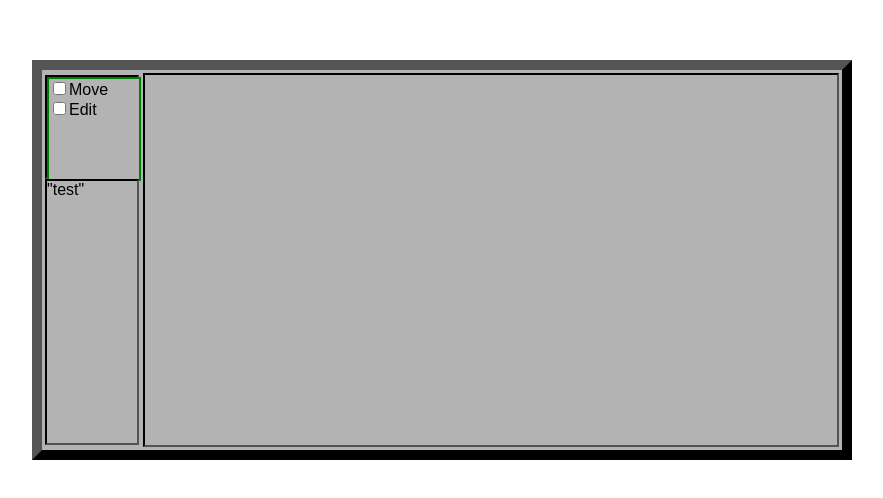
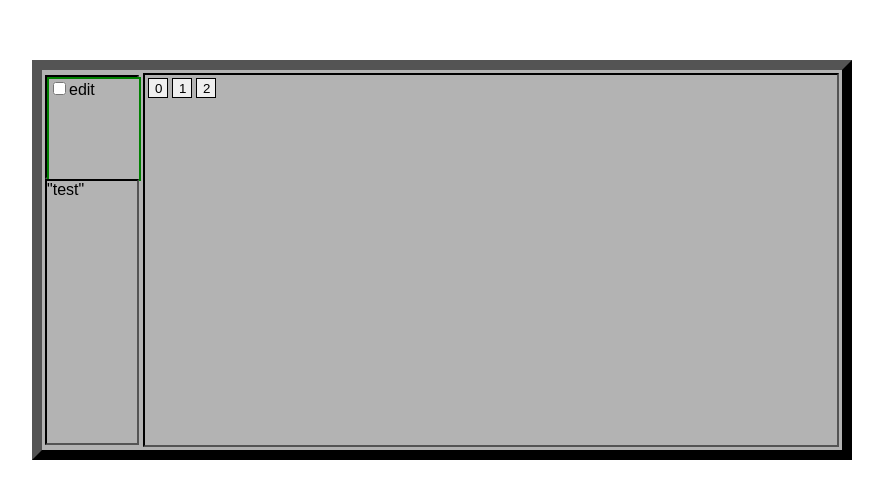
Before and after one commit to segatank/unit-board-react, a React (Create React App) app: page / in a window 1280 px wide. Shown: the part 140-638 px from the top of the page, without its empty margins (198-1081 px from the left). Built offline with nearby package versions, Linux system fonts and the light colour scheme.

Commit message:
removed some trash and rework of checkbox component

```diff
--- a/public/index.html
+++ b/public/index.html
@@ -26,10 +26,7 @@
       You need to enable JavaScript to run this app.
     </noscript>
     <div id="root"></div>
-    <div id="board-base"></div>
-    <div id="board-item-switch-mode"></div>
-    <div id="board-item-units-panel"></div>
-    <div id="board-item-board-matrix"></div>
+
     <!--
       This HTML file is a template.
       If you open it directly in the browser, you will see an empty page.
--- a/src/BaseBoard.js
+++ b/src/BaseBoard.js
@@ -5,25 +5,17 @@ import BoardMatrix from './board_matrix/BoardMatrix';
 import UnitPanel from './unit_panel/UnitPanel';
 
 class BaseBoard extends Component {
-
-  renderSwitcher(i) {
-    return (
-      <BoardSwitcher/>
-    );
+  constructor (props) {
+    super(props);
+    this.state = {
+      "edit" : false
+    }
   }
 
-  renderUnitPanel () {
-    return(
-      <UnitPanel/>
-    );
+  editToggler = () => {
+    this.setState({edit : !this.state.edit});
   }
 
-  renderMatrix() {
-    return( <div>
-      {BoardMatrix}
-      </div>
-    );
-  }
 
   render() {
     return (
@@ -33,15 +25,20 @@ class BaseBoard extends Component {
             <tr>
               <td>
                 <div className="TogglerWrapper">
-                  {this.renderSwitcher (0)}
+                    <BoardSwitcher
+                      editToggler = {this.editToggler}
+                      edit = {this.state.edit}
+                     />
                 </div>
                 <div className="UnitPanelWrapper">
-                  {this.renderUnitPanel ()}
+                  <UnitPanel/>
                 </div>
               </td>
               <td>
                 <div className="MatrixWrapper">
-                  {this.renderMatrix ()}
+                  <BoardMatrix
+                    edit = {this.state.edit}
+                  />
                 </div>
               </td>
             </tr>
--- a/src/board_matrix/BoardMatrix.js
+++ b/src/board_matrix/BoardMatrix.js
@@ -12,24 +12,23 @@ let positionY = 0;
 
 class BoardMatrix extends Component {
 
-  renderCell(i, j) {
+  renderCell(props) {
     return (
       <CellUnit
-        key = {i.toString()+ j.toString()}
-        value={this.props[i]}
-        onClick={() => this.props.onClick(i)}
+        key = {props.iVal+props.jVal}
+        value={props.iVal}
       />
     );
   }
 
-
   render() {
+    const bg = this.props.edit ? "green" : ""
     return (
-      <table>
+      <table style={{backgroundColor: bg}}>
         <tr>
-          <td>{this.renderCell(0,1)}</td>
-          <td>{this.renderCell(1,1)}</td>
-          <td>{this.renderCell(2,1)}</td>
+          <td>{this.renderCell({iVal: 0, jVal:1})}</td>
+          <td>{this.renderCell({iVal: 1, jVal:1})}</td>
+          <td>{this.renderCell({iVal: 2, jVal:1})}</td>
         </tr>
       </table>
     );
--- a/src/index.js
+++ b/src/index.js
@@ -2,12 +2,8 @@ import React from 'react';
 import ReactDOM from 'react-dom';
 import './index.css';
 import BaseBoard from './BaseBoard';
-//import BoardSwitcher from './switcher/BoardSwitcher';
-//import BoardMatrix from './board_matrix/BoardMatrix';
 import registerServiceWorker from './registerServiceWorker';
 
 ReactDOM.render(<BaseBoard />, document.getElementById('root'));
-//ReactDOM.render(<BoardSwitcher />, document.getElementById('board-item-switch-mode'));
-//ReactDOM.render(<BoardMatrix />, document.getElementById('board-item-units-panel'));
 
 registerServiceWorker();
--- a/src/switcher/BoardSwitcher.js
+++ b/src/switcher/BoardSwitcher.js
@@ -10,34 +10,16 @@ const togglerItems = [
 
 class BoardSwitcher extends Component {
 
-  componentWillMount = () => {
-    this.selectedCheckboxes = new Set();
-  }
 
-  toggleCheckbox = label => {
-    if (this.selectedCheckboxes.has(label)) {
-      this.selectedCheckboxes.delete(label);
-    } else {
-      this.selectedCheckboxes.add(label);
-    }
-  }
-
-  createCheckbox = label => (
-    <Checkbox
-      label={label}
-      handleCheckboxChange={this.toggleCheckbox}
-      key={label}
-    />
-  )
-
-  createCheckboxes = () => (
-    togglerItems.map(this.createCheckbox)
-  )
 
   render() {
     return (
       <div className="BoardSwitcher">
-        {this.createCheckboxes()}
+        <Checkbox
+          label={"edit"}
+          handleCheckboxChange={this.props.editToggler}
+          checked={this.props.edit}
+        />
       </div>
     )
   }
--- a/src/switcher/Checkbox.js
+++ b/src/switcher/Checkbox.js
@@ -1,34 +1,17 @@
 import React, { Component, PropTypes } from 'react';
 
 class Checkbox extends Component {
-  state = {
-    isChecked: false,
-  }
-
-  toggleCheckboxChange = () => {
-    const { handleCheckboxChange, label } = this.props;
-
-    this.setState(({ isChecked }) => (
-      {
-        isChecked: !isChecked,
-      }
-    ));
-
-    handleCheckboxChange(label);
-  }
 
   render() {
     const { label } = this.props;
-    const { isChecked } = this.state;
-
     return (
       <div>
         <label>
           <input
                 type="checkbox"
                 value={label}
-                checked={isChecked}
-                onChange={this.toggleCheckboxChange}
+                checked={this.props.checked}
+                onChange={this.props.handleCheckboxChange}
             />
           {label}
         </label>
@@ -37,9 +20,5 @@ class Checkbox extends Component {
   }
 }
 
-/*(Checkbox.propTypes = {
-  label: PropTypes.string.isRequired,
-  handleCheckboxChange: PropTypes.func.isRequired,
-};*/
 
 export default Checkbox;
--- a/src/unit_panel/UnitPanel.js
+++ b/src/unit_panel/UnitPanel.js
@@ -5,11 +5,11 @@ import Unit from './Unit';
 const unitsArr = [
   "Player",
   "Enemy",
+  "Terrain",
   "Item",
   "Building",
   "Trap",
   "PointOfInterest",
-  "Terrain",
   "Plant",
   "Critter"
 ]
```
